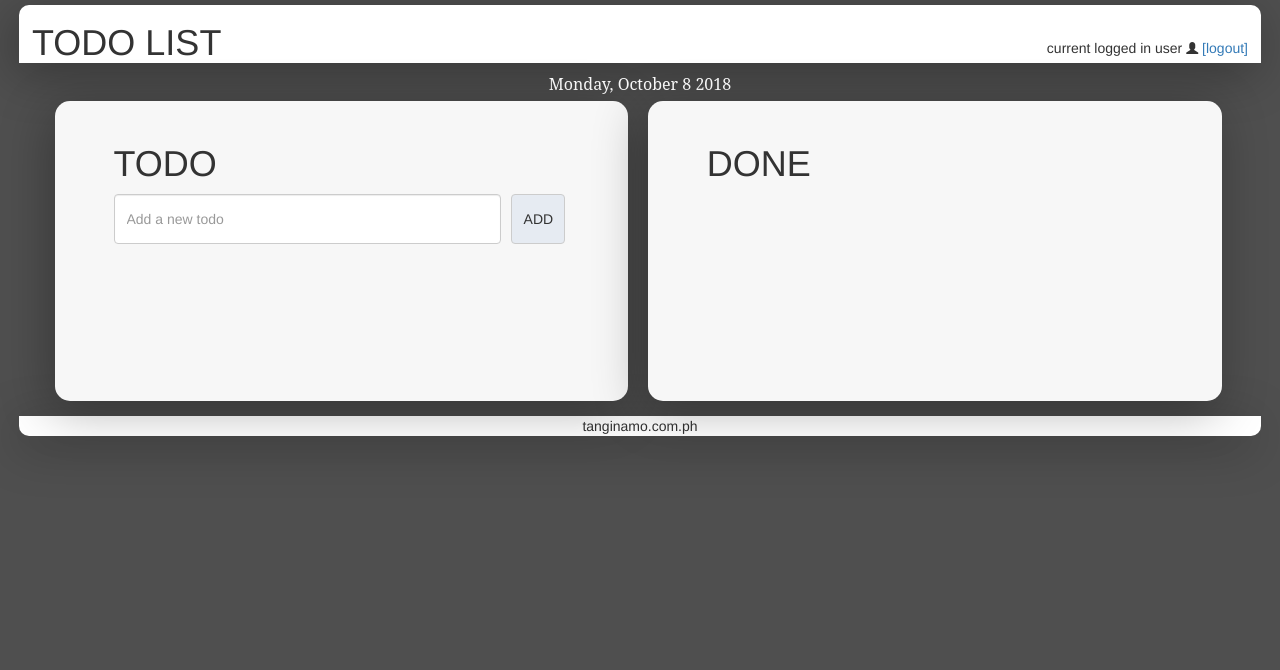
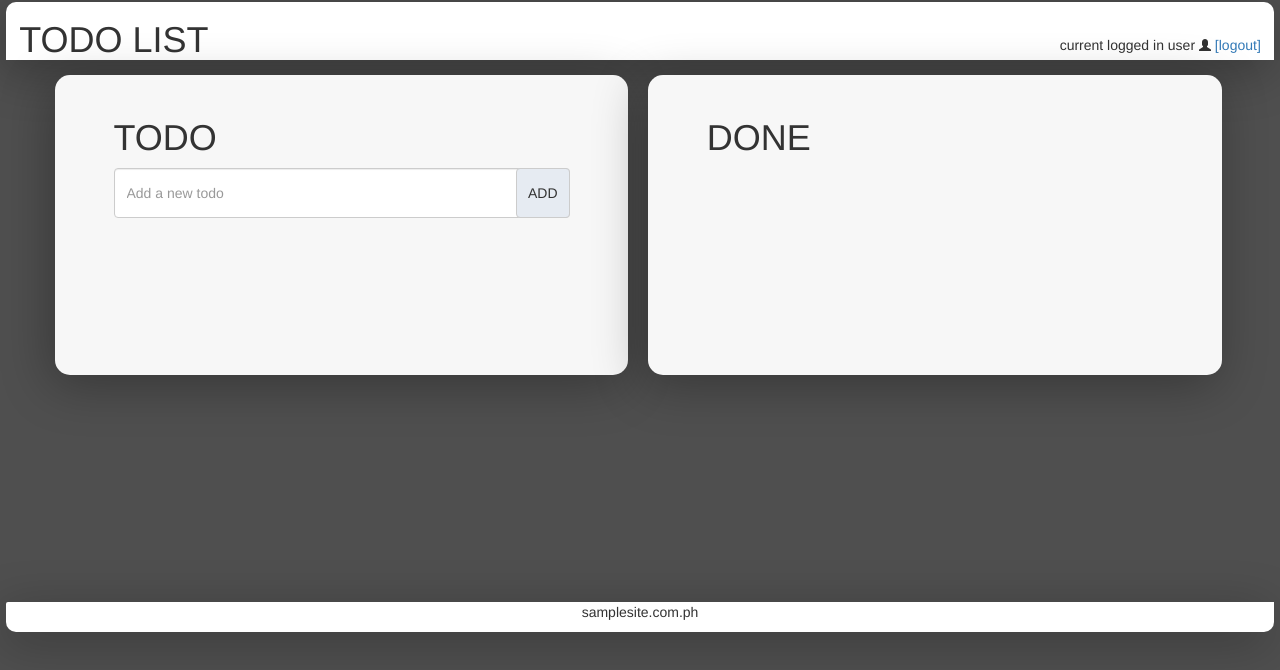
Before and after one commit to yumSHOTZ/todolist, a plain HTML site: page dashboard/html/TodoList.html in a window 1280 px wide. Drawn offline with Linux system fonts and the light colour scheme.

Commit message:
addbutton over addtext update

```diff
--- a/dashboard/css/TodoList.css
+++ b/dashboard/css/TodoList.css
@@ -20,6 +20,15 @@ body {
     margin-bottom: 5px;
     color: white;
 }
+
+.row{
+	height: 500px;
+}
+
+.container{
+	height: 530px;
+}
+
 
 #left,
 #right {
@@ -55,7 +64,6 @@ body {
 #headerSpace{
 			background-color: #ffffff; border-radius: 0px 0px 10px 10px;
 			padding:1.5%;
-<<<<<<< Updated upstream
 			box-shadow: -5px 10px 50px rgba(0, 0, 0, 0.3); margin-bottom:10px;
 		}
 
@@ -77,10 +85,6 @@ input {
     margin-bottom: 10px;
 }
 
-#addtodo,
-#addbtn {
-    float: left;
-}
 
 #addbtn {
     margin-left: 10px;
@@ -89,11 +93,6 @@ input {
     width: 54px;
 }
 
-#addbtn{ 	margin-left:10px;
-			height:50px;
-			background-color: #e6ebf2;
-			width:54px;
-		}
 
 #specialbutton {
     margin-left: 10px;
@@ -135,10 +134,15 @@ input {
 
 .footer {
     background-color: white;
-    width: 97%;
+    width: 99%;
     box-shadow: -5px 10px 50px rgba(0, 0, 0, 0.3);
-    border-radius: 0px 0px 10px 10px;
-    margin: 5px auto 10px auto;
+    border-radius: 2px 0px 10px 10px;
+    margin: 2px auto 10px auto;
+    height: 30px;
+}
+
+.footer span{
+	margin: auto;
 }
 
 
@@ -148,8 +152,8 @@ input {
     padding: 1%;
     padding-bottom: 5px;
     box-shadow: -5px 10px 50px rgba(0, 0, 0, 0.3);
-    margin: 5px auto 10px auto;
-    width: 97%;
+    margin: 2px auto 10px auto;
+    width: 99%;
 }
 
 .title {
@@ -162,3 +166,11 @@ input {
     margin-top: 20px;
     margin-bottom: 0px;
 }
+
+.textInput{
+
+}
+
+.buttonAdd{
+	float: right;
+}
--- a/dashboard/html/TodoList.html
+++ b/dashboard/html/TodoList.html
@@ -6,10 +6,10 @@
     <link rel="stylesheet" type="text/css" href="../css/bootstrap.css">
     <link rel="stylesheet" type="text/css" href="../css/TodoList.css">
     <script type="text/javascript" src="../js/container.js"></script>
-    <script type="text/javascript" src="../js/date.js"></script>
+
 </head>
 
-<body onload="currentDate();">
+<body id="body">
     <div id="headerSpace">
         <div class="title"> <h1 id="title">TODO LIST </h1>
         </div>
@@ -23,8 +23,14 @@
             <div class="col-xs-6" id="left">
                 <h1>TODO</h1>
                 <div>
-                    <input id="addtodo" type="text" name="add" class="form-control" placeholder="Add a new todo" title="Enter something that you need to do here.">
-                    <button class="btn btn-default" id="addbtn" title="Click this button to add your item to the todo list"> ADD </button>
+                    <div class="textInput">
+                    <input id="addtodo" type="text" name="add" class="form-control" placeholder="Add a new todo" title="Enter something that you need to do here." style="width: 100%;float: left;padding-right: 50px;">
+                    </div>
+
+                    <div class="buttonAdd">
+                    <button class="btn btn-default" id="addbtn" title="Click this button to add your item to the todo list" style="float: right;margin-top: -60px;"> ADD </button>
+                    </div>
+
                 </div>
             </div>
             <div class="col-xs-6" id="right">
@@ -33,9 +39,10 @@
         </div>
     </div>
 
-<div class="footer footer-copyright text-center py-3">tanginamo.com.ph</div>
+<div class="footer footer-copyright text-center py-3">samplesite.com.ph</div>
 
 <script type="text/javascript" src="../js/TodoList.js"></script>
 </body>
 
 </html>
+    <script type="text/javascript" src="../js/date.js"></script>
--- a/dashboard/js/TodoList.js
+++ b/dashboard/js/TodoList.js
@@ -2,7 +2,6 @@ var addtextbox = document.querySelector("#addtodo");
 var left = document.querySelector("#left");
 var addbtn = document.querySelector("#addbtn");
 var counter = 0;
-s
 var right = document.querySelector("#right");
 
 
--- a/dashboard/js/date.js
+++ b/dashboard/js/date.js
@@ -1,3 +1,5 @@
+
+
 function currentDate(){
 	var d = new Date();
 
@@ -17,4 +19,5 @@ function currentDate(){
 	document.getElementById('date').innerHTML = completeDate;
 
 
+document.getElementById('body').onload = function(){currentDate()};
 }
```
